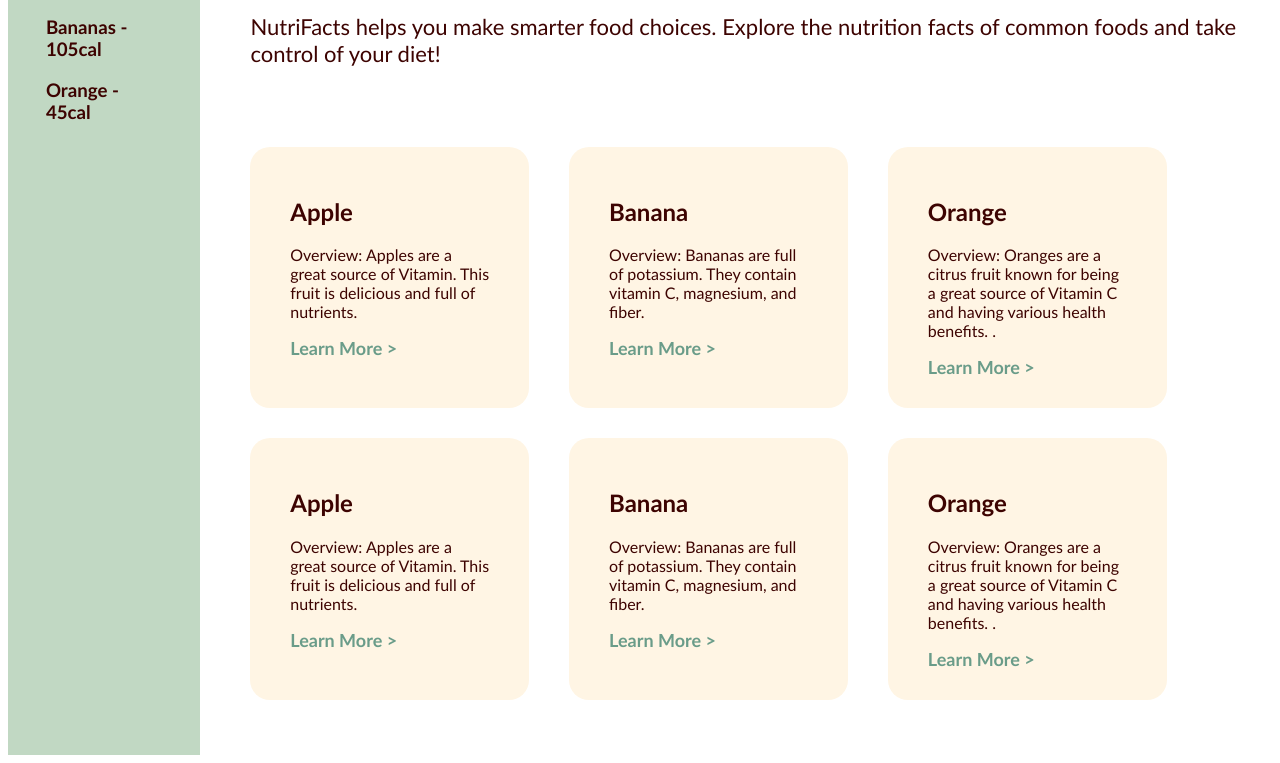
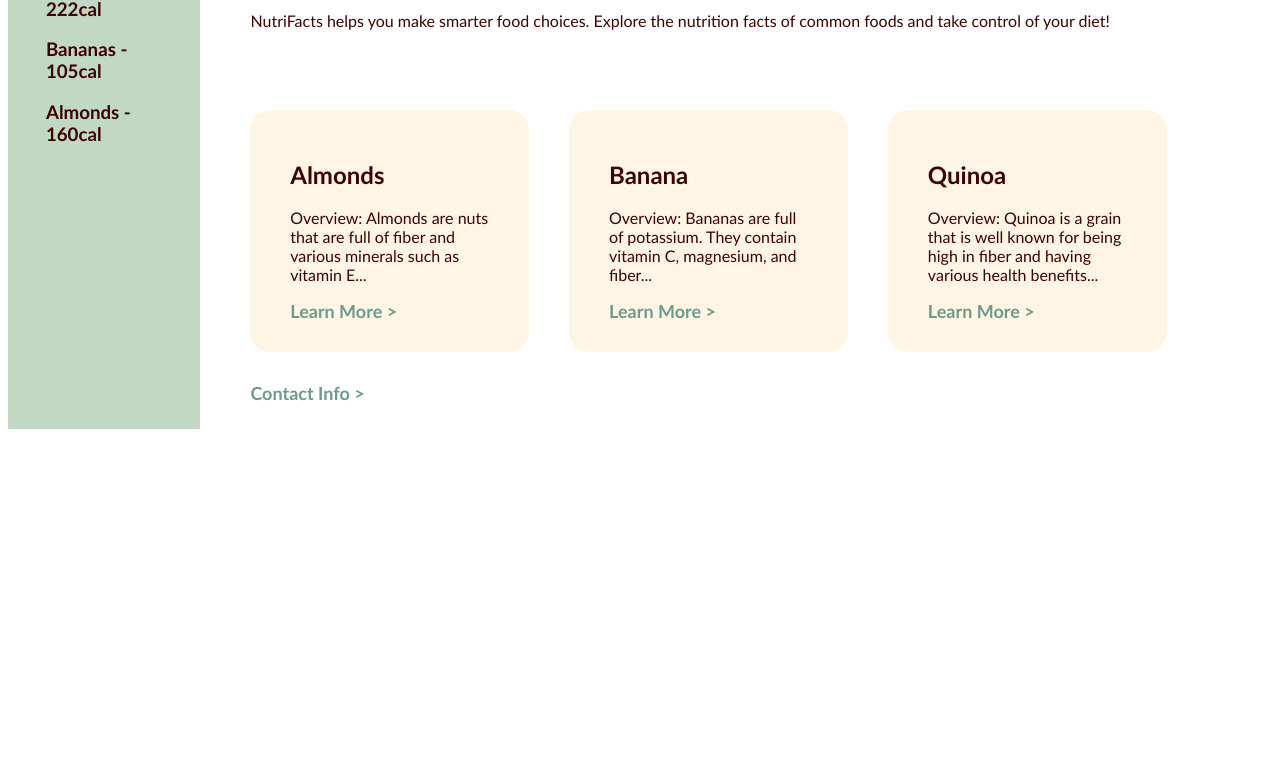
Before and after one commit to sahasra-n/nutrifact, a plain HTML site: page index.html in a window 1280 px wide. Shown: the part 139-902 px from the top of the page. After the commit the page ends 800 px from the top, so only its background shows below. Drawn offline with Linux system fonts and the light colour scheme.

Commit message:
Update index.html

```diff
--- a/index.html
+++ b/index.html
@@ -10,55 +10,39 @@
     <div class="sidebar">
         <h2>Dashboard</h2>
         <div>
-            <h3>Apple - 95cal</h3>
+            <h3>Quinoa - 222cal</h3>
         </div>
         <div>
             <h3>Bananas - 105cal</h3>
         </div>
         <div>
-            <h3>Orange - 45cal</h3>
+            <h3>Almonds - 160cal</h3>
         </div>
     </div>
     <div class="main">
         <div class="header">
             <h1>Welcome to Nutrifacts</h1>
-            <p class="des">NutriFacts helps you make smarter food choices. Explore the nutrition facts of common foods and take control of your diet!</p>
+            <p class="des-c">NutriFacts helps you make smarter food choices. Explore the nutrition facts of common foods and take control of your diet!</p>
         </div>
         <div class="card-carousel">
             <div class="card">
-                <h2>Apple</h2>
-                <p>Overview: Apples are a great source of Vitamin. This fruit is delicious and full of nutrients.</p>
-                <a href = "">Learn More ></a>
+                <h2>Almonds</h2>
+                <p>Overview: Almonds are nuts that are full of fiber and various minerals such as vitamin E...</p>
+                <a href = "almonds.html">Learn More ></a>
             </div>
             <div class="card">
                 <h2>Banana</h2>
-                <p>Overview: Bananas are full of potassium. They contain vitamin C, magnesium, and fiber.</p>
-                <a href = "">Learn More ></a>
+                <p>Overview: Bananas are full of potassium. They contain vitamin C, magnesium, and fiber...</p>
+                <a href = "bananas.html">Learn More ></a>
             </div>
             <div class="card">
-                <h2>Orange</h2>
-                <p>Overview: Oranges are a citrus fruit known for being a great source of Vitamin C and having various health benefits. .</p>
-                <a href = "">Learn More ></a>
-
+                <h2>Quinoa</h2>
+                <p>Overview: Quinoa is a grain that is well known for being high in fiber and having various health benefits...</p>
+                <a href = "quinoa.html">Learn More ></a>
             </div>
-            <div class="card">
-                <h2>Apple</h2>
-                <p>Overview: Apples are a great source of Vitamin. This fruit is delicious and full of nutrients.</p>
-                <a href = "">Learn More ></a>
-
-            </div>
-            <div class="card">
-                <h2>Banana</h2>
-                <p>Overview: Bananas are full of potassium. They contain vitamin C, magnesium, and fiber.</p>
-                <a href = "">Learn More ></a>
-
-            </div>
-            <div class="card">
-                <h2>Orange</h2>
-                <p>Overview: Oranges are a citrus fruit known for being a great source of Vitamin C and having various health benefits. .</p>
-                <a href = "">Learn More ></a>
-
-            </div>
+        </div>
+        <div class="bottom">
+            <a href = "contact-into.html">Contact Info ></a>
         </div>
     </div>
 </body>
```
